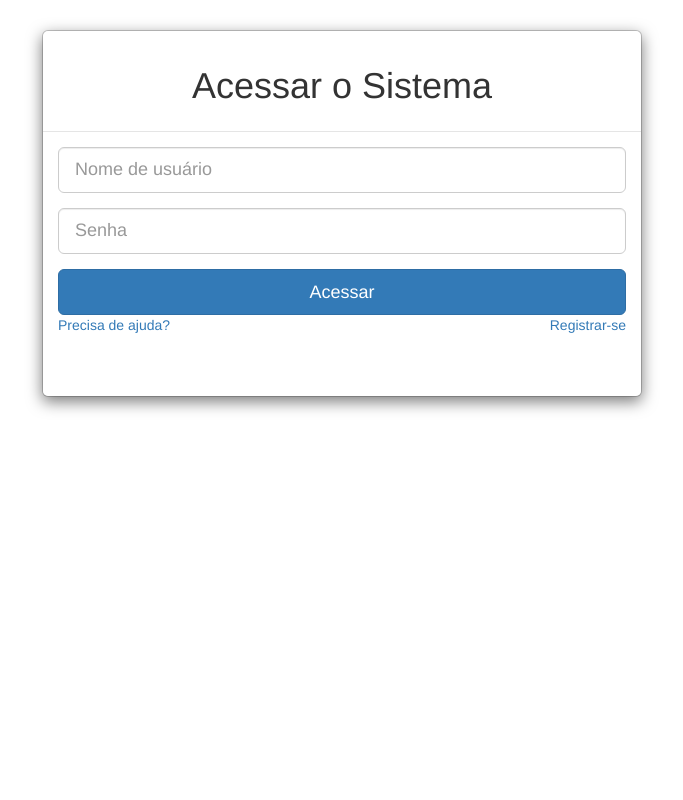
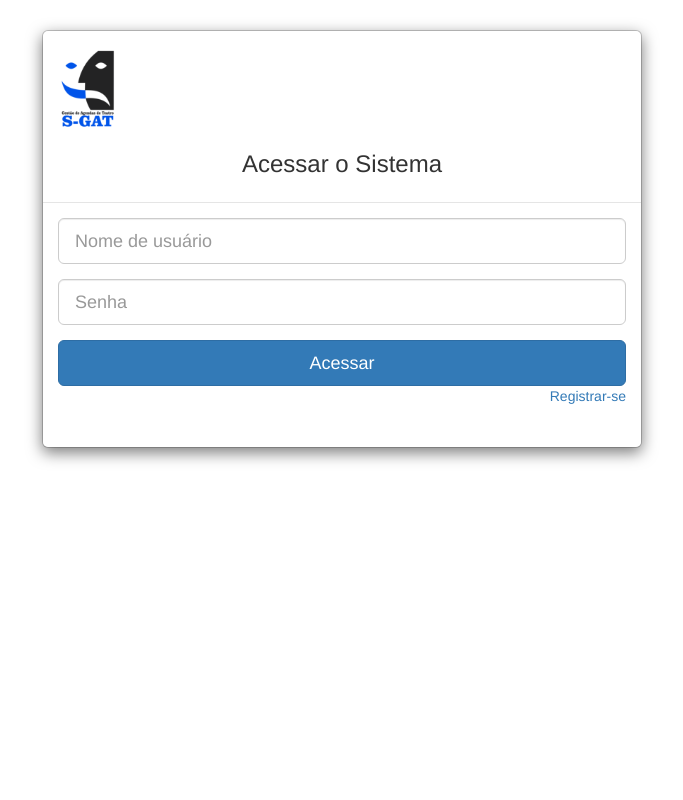
Before and after one commit to gutobrutus/teatro, a PHP site: page / in a window 1280 px wide. Shown: the whole page, without its empty margins (298-981 px from the left). Run offline with PHP 8.4, Linux system fonts and the light colour scheme; some libraries are stand-ins or nearby versions.

Commit message:
Inserção de logomarca do sistema

```diff
--- a/index.php
+++ b/index.php
@@ -45,7 +45,8 @@ endif;
   <div class="modal-content">
       <div class="modal-header">
           <!-- <button type="button" class="close" data-dismiss="modal" aria-hidden="true">×</button>-->
-          <h1 class="text-center">Acessar o Sistema</h1>
+          <img src="sistema/img/sgat170x240.png" class="img-responsive" width="60" height="100" align="center" alt="Logomarca do Sgat">
+          <h3 class="text-center">Acessar o Sistema</h3>
       </div>
       <div class="modal-body">
           <form class="form col-md-12 center-block">
@@ -57,7 +58,7 @@ endif;
             </div>
             <div class="form-group">
               <button class="btn btn-primary btn-lg btn-block" type="submit" name="entrar">Acessar</button>
-              <span class="pull-right"><a href="sistema/cadusuario.php">Registrar-se</a></span><span><a href="#">Precisa de ajuda?</a></span>
+              <span class="pull-right"><a href="sistema/cadusuario.php">Registrar-se</a></span>
             </div>
             <p style="color: red"><?php echo isset($erro) ? $erro : ''; ?></p>
           </form>
```
